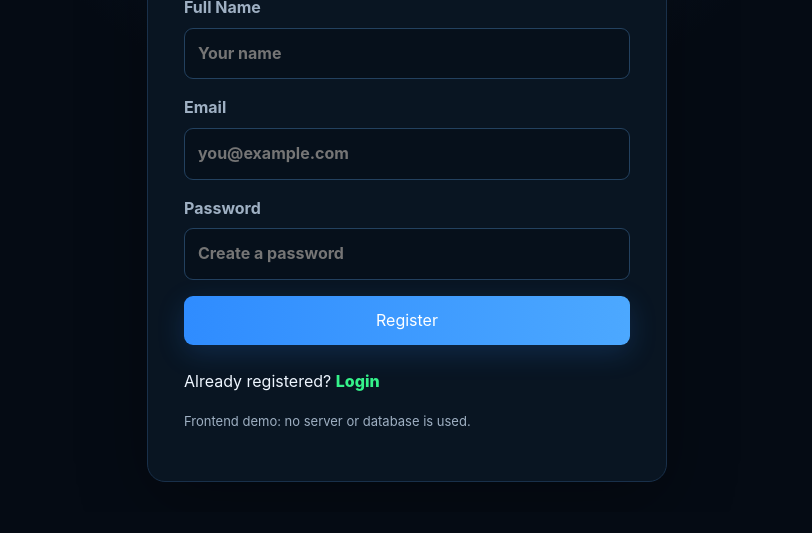
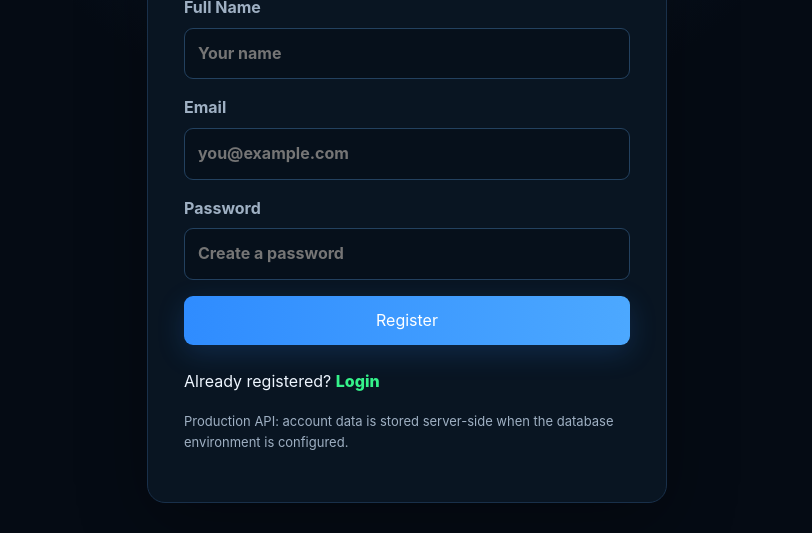
Before and after one commit to cyberworlduniversity/Cyber-World-University, a website: page register.html in a window 1280 px wide. Shown: the part 358-891 px from the top of the page, without its empty margins (233-1045 px from the left). Before the commit the page ends 870 px from the top, so only its background shows below. Drawn offline with Linux system fonts and the light colour scheme.

Commit message:
feat: update registration page for production API

```diff
--- a/register.html
+++ b/register.html
@@ -1 +1 @@
-<!DOCTYPE html><html lang="en"><head><meta charset="UTF-8"><meta name="viewport" content="width=device-width,initial-scale=1"><title>Register | CWU</title><link rel="stylesheet" href="css/style.css"></head><body><main class="auth-page"><div class="auth-card"><a class="brand" href="index.html"><span class="brand-mark">CWU</span><span>Cyber World University</span></a><p class="eyebrow">STUDENT REGISTRATION</p><h1>Create your account</h1><form data-register-form><label>Full Name<input name="name" required placeholder="Your name"></label><label>Email<input name="email" type="email" required placeholder="you@example.com"></label><label>Password<input name="password" type="password" minlength="6" required placeholder="Create a password"></label><button class="btn" type="submit">Register</button></form><p>Already registered? <a class="text-link" href="login.html">Login</a></p><p class="demo-note">Frontend demo: no server or database is used.</p></div></main><script src="js/auth.js"></script></body></html>
+<!DOCTYPE html><html lang="en"><head><meta charset="UTF-8"><meta name="viewport" content="width=device-width,initial-scale=1"><title>Register | CWU</title><link rel="stylesheet" href="css/style.css"></head><body><main class="auth-page"><div class="auth-card"><a class="brand" href="index.html"><span class="brand-mark">CWU</span><span>Cyber World University</span></a><p class="eyebrow">STUDENT REGISTRATION</p><h1>Create your account</h1><form data-register-form><label>Full Name<input name="name" required minlength="2" placeholder="Your name"></label><label>Email<input name="email" type="email" required placeholder="you@example.com"></label><label>Password<input name="password" type="password" minlength="8" required placeholder="Create a password"></label><button class="btn" type="submit">Register</button></form><p>Already registered? <a class="text-link" href="login.html">Login</a></p><p class="demo-note">Production API: account data is stored server-side when the database environment is configured.</p></div></main><script src="js/auth.js"></script></body></html>
```
